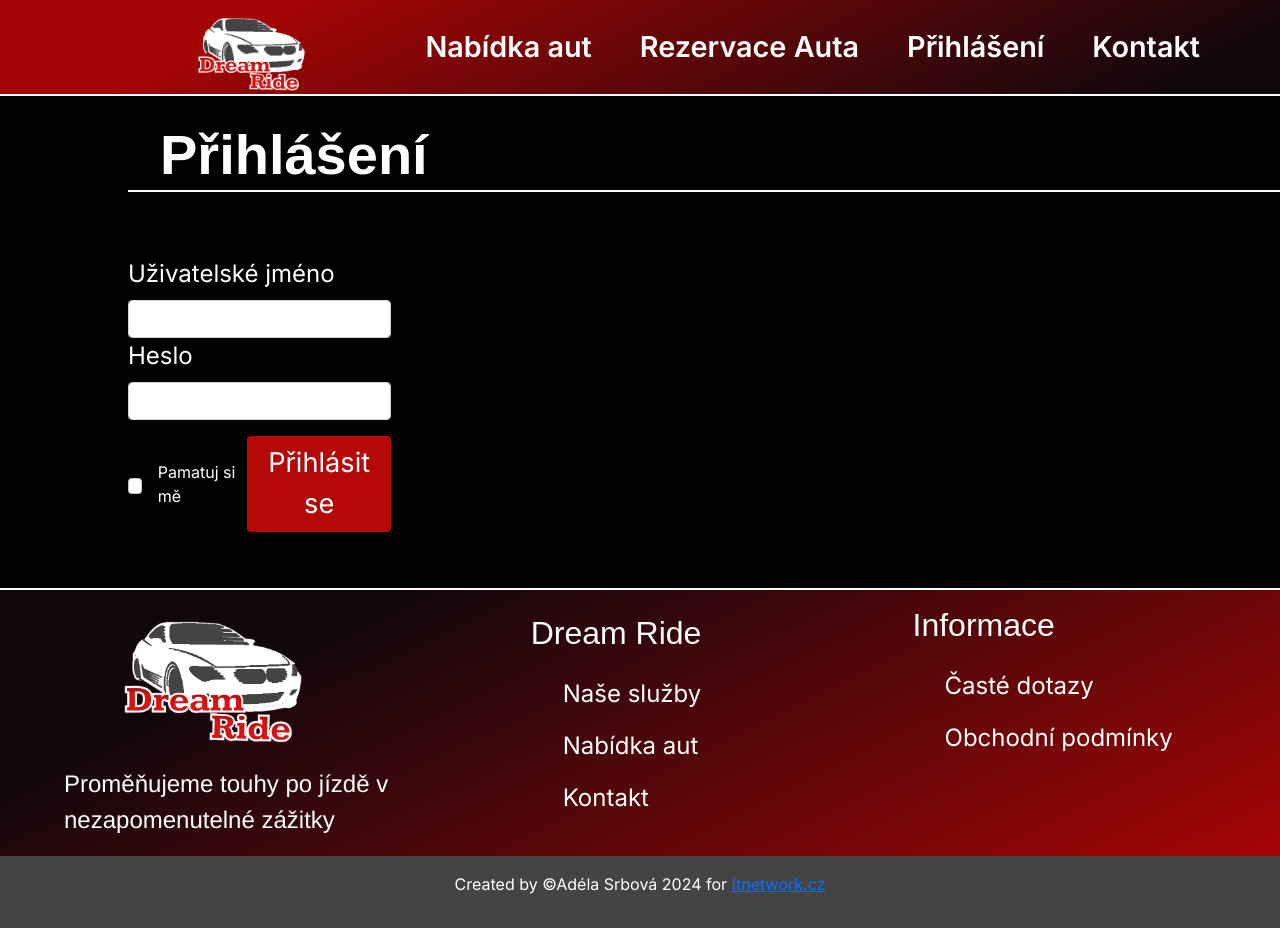
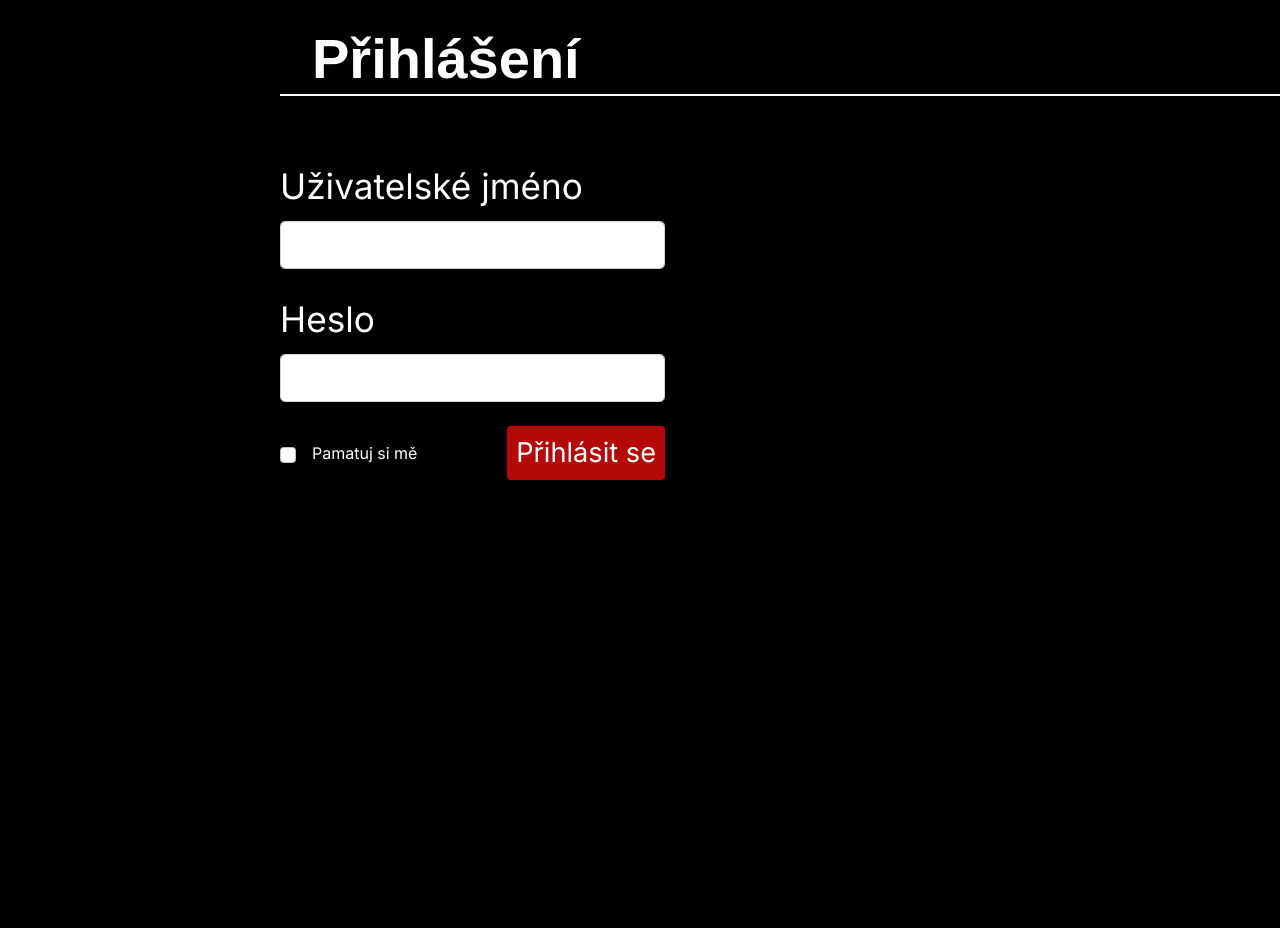
Before and after one commit to Eraya13/Car-rental-DreamRIde, an ASP.NET Core app: page /Account/Login in a window 1280 px wide; the page is wider, and only the part inside the window is pictured. After the commit the page ends 480 px from the top of that part, so only its background shows below. Run offline with ASP.NET Core 8, Linux system fonts and the light colour scheme; some libraries are stand-ins or nearby versions.

Commit message:
Layout for Registration and Login
+ Created new Layout - _LoginLayout.cshtml
+ Edited Login and Register for new styles
***+ center in the middle of screen
***+ requirements for password displayed

+ Updated of Layout for better testing

```diff
--- a/ASP.NET-Core_web/Autopujcovna_DreamRide/Models/LayoutPaths.cs
+++ b/ASP.NET-Core_web/Autopujcovna_DreamRide/Models/LayoutPaths.cs
@@ -5,7 +5,7 @@
     public static class LayoutPaths
     {
         public const string CarManagement = "~/Views/Shared/_CarManagement.cshtml";
-
+        public const string LoginLayout = "~/Views/Shared/_LoginLayout.cshtml";
 
     }
 }
--- a/ASP.NET-Core_web/Autopujcovna_DreamRide/Views/Account/Login.cshtml
+++ b/ASP.NET-Core_web/Autopujcovna_DreamRide/Views/Account/Login.cshtml
@@ -2,27 +2,28 @@
 
 @{
     ViewData["Title"] = "Přihlášení";
+    Layout = LayoutPaths.LoginLayout;
 }
 
 <div class="row">
-    <div class="col-5">
-        <form class="d-flex flex-column gap-2" asp-route-returnUrl="@ViewData["ReturnUrl"]">
+    <div class="col-7">
+        <form class="d-flex flex-column gap-3" asp-route-returnUrl="@ViewData["ReturnUrl"]">
             <div class="content-general">
             <div asp-validation-summary="All" class="text-danger"></div>
-            <div class="form-group">
-                    <label asp-for="Username" class="form-label label-names" aria-describedby="Uživatelské jméno" placeholder="Pepicek@email.cz"></label>
-                <input asp-for="Username" class="form-control" />
+            <div class="form-group mb-4">
+                    <label asp-for="Username" class="form-label label-names-xl " aria-describedby="Uživatelské jméno" placeholder="Pepicek@email.cz"></label>
+                <input asp-for="Username" class="form-control form-control-lg" />
                 <span asp-validation-for="Username" class="text-danger"></span>
             </div>
-            <div class="form-group mb-3">
-                    <label asp-for="Password" class="form-label label-names"></label>
-                <input asp-for="Password" class="form-control" />
+            <div class="form-group mb-4">
+                    <label asp-for="Password" class="form-label label-names-xl "></label>
+                <input asp-for="Password" class="form-control form-control-lg" />
                 <span asp-validation-for="Password" class="text-danger"></span>
             </div>
-            <div class="form-check-container mb-2">
+            <div class="form-check-container mb-4">
                 <input asp-for="RememberMe" class="form-check-input">
                 <label asp-for="RememberMe" class="form-check-label"></label>
-                <button type="submit" class="btn btn-general">Přihlásit se</button>
+                <button type="submit" class="px-2 btn btn-general">Přihlásit se</button>
                 @*neuvádíme požadovanou akci, avšak podle názvu View se snaží ASP.NET spustit příslušnou akci z AccountControlleru*@
             </div>
             </div>
@@ -32,6 +33,7 @@
 
 @section Scripts {
     @*skript nutný pro běh správné validace!! - nezapomenout!*@
+
     @{
         await Html.RenderPartialAsync("_ValidationScriptsPartial");
     }
--- a/ASP.NET-Core_web/Autopujcovna_DreamRide/Views/Shared/_Layout.cshtml
+++ b/ASP.NET-Core_web/Autopujcovna_DreamRide/Views/Shared/_Layout.cshtml
@@ -27,12 +27,15 @@
             <nav>
                 <ul class="navbar nav flex-grow-1">
                     @* použití viewu jiného controlleru -> navBar přesměruje na jeden view a ten dále bude komunikovat s dalšími (budou na sebe třeba navazovat odkazy)*@
-                    <li><a asp-controller="Cars" asp-action="Create">Nabídka aut</a></li>
+                    <li><a asp-controller="Cars" asp-action="Index">Nabídka aut</a></li>
+                    <li><a asp-controller="Cars" asp-action="Edit">Editovat</a></li>
                     <li><a asp-controller="Requests" asp-action="CarReservation">Rezervace Auta</a></li>
-                    <li><a asp-controller="Account" asp-action="Register">Přihlášení</a></li>
+                    <li><a asp-controller="Account" asp-action="Register">Registrace</a></li>
+                    <li><a asp-controller="Account" asp-action="Login">Přihlášení</a></li>
                     <!-- <li><a asp-controller="Home" asp-action="FAQ">Časté dotazy</a></li> -->
                     <!-- <li><a asp-controller="Home" asp-action="AboutUs">O nás</a></li> -->
-                    <li><a asp-controller="Home" asp-action="Contact">Kontakt</a></li>
+                    @* <li><a asp-controller="Home" asp-action="Contact">Kontakt</a></li> *@
+
                 </ul>
             </nav>
         </header>
--- /dev/null
+++ b/ASP.NET-Core_web/Autopujcovna_DreamRide/Views/Shared/_LoginLayout.cshtml
@@ -0,0 +1,35 @@
+<!DOCTYPE html>
+<html>
+<head>
+    <meta charset="UTF-8">
+    <meta name="description" content="Virtuální půjčovna sportovních aut - Dream Ride." />
+    <meta name="keywords" content="auta, webový projekt, Adéla Srbová, zážitkové jízdy" />
+    <meta name="author" content="Adéla Srbová" />
+    <meta name="viewport" content="width=device-width, initial-scale=1.0">
+
+    <title>@ViewData["Title"] - DreamRide Autopůjčovna</title>
+
+    <link rel="preconnect" href="https://fonts.googleapis.com">
+    <link rel="preconnect" href="https://fonts.gstatic.com" crossorigin>
+    <link href="https://fonts.googleapis.com/css2?family=Inter:wght@100..900&display=swap" rel="stylesheet">
+
+    <link rel="stylesheet" href="~/lib/bootstrap/dist/css/bootstrap.min.css" />
+    <link rel="stylesheet" href="~/css/site.css" asp-append-version="true" />       @*nezapomenout styly nakopirovat sem - toto přepíše bootstrap*@
+</head>
+<body class="bg-black">
+    <div class="page-container">
+        <div class="container centered-left-content">
+            <header class="title-header">
+                <h1 class="p-title">@ViewData["Title"]</h1>
+            </header>
+            <main class="content-wrap">
+                @RenderBody()
+            </main>
+        </div>
+    </div>
+    <script src="~/lib/jquery/dist/jquery.min.js"></script>
+    <script src="~/lib/bootstrap/dist/js/bootstrap.bundle.min.js"></script>
+    <script src="~/js/site.js" asp-append-version="true"></script>
+    @await RenderSectionAsync("Scripts", required: false)
+</body>
+</html>
--- a/ASP.NET-Core_web/Autopujcovna_DreamRide/wwwroot/css/site.css
+++ b/ASP.NET-Core_web/Autopujcovna_DreamRide/wwwroot/css/site.css
@@ -147,7 +147,6 @@
     color: white;
 }
 
-
 /*Article / section classes*/
 .article-spacing {
     padding: 3rem 8rem;
@@ -184,6 +183,22 @@
 
 .label-names {
     font-size: 1.5rem;
+}
+
+
+.req-password {
+    margin-left: 9rem;
+    font-size: 1.8rem;
+    line-height: 2rem;
+}
+
+
+.label-names-l {
+    font-size: 1.8rem;
+}
+
+.label-names-xl {
+    font-size: 2.2rem;
 }
 
 .text-red {
@@ -249,6 +264,12 @@
     gap: 4rem;
 }
 
+.centered-left-content {
+    position: relative;
+    left: 50%; /* Posune levý okraj kontejneru do středu obrazovky */
+    transform: translateX(-50%); /* Posune celý obsah o polovinu šířky zpět doleva */
+}
+
 /*margin 4: T R B L -- like clock*/
 /*margin 2: TB RL;*/
 .form-spacing {
@@ -269,9 +290,12 @@
 }
 
 .bg-black {
-    background-color: black;
+    background-color: #a50505;
 }
 
+.bg-red {
+    background-color: #a50505;
+}
 
 .bg-gradient-red-black {
     background-color: #10070C;
```
Also changed, not shown: ASP.NET-Core_web/Autopujcovna_DreamRide/Views/Account/Register.cshtml (+16 -8 lines).
